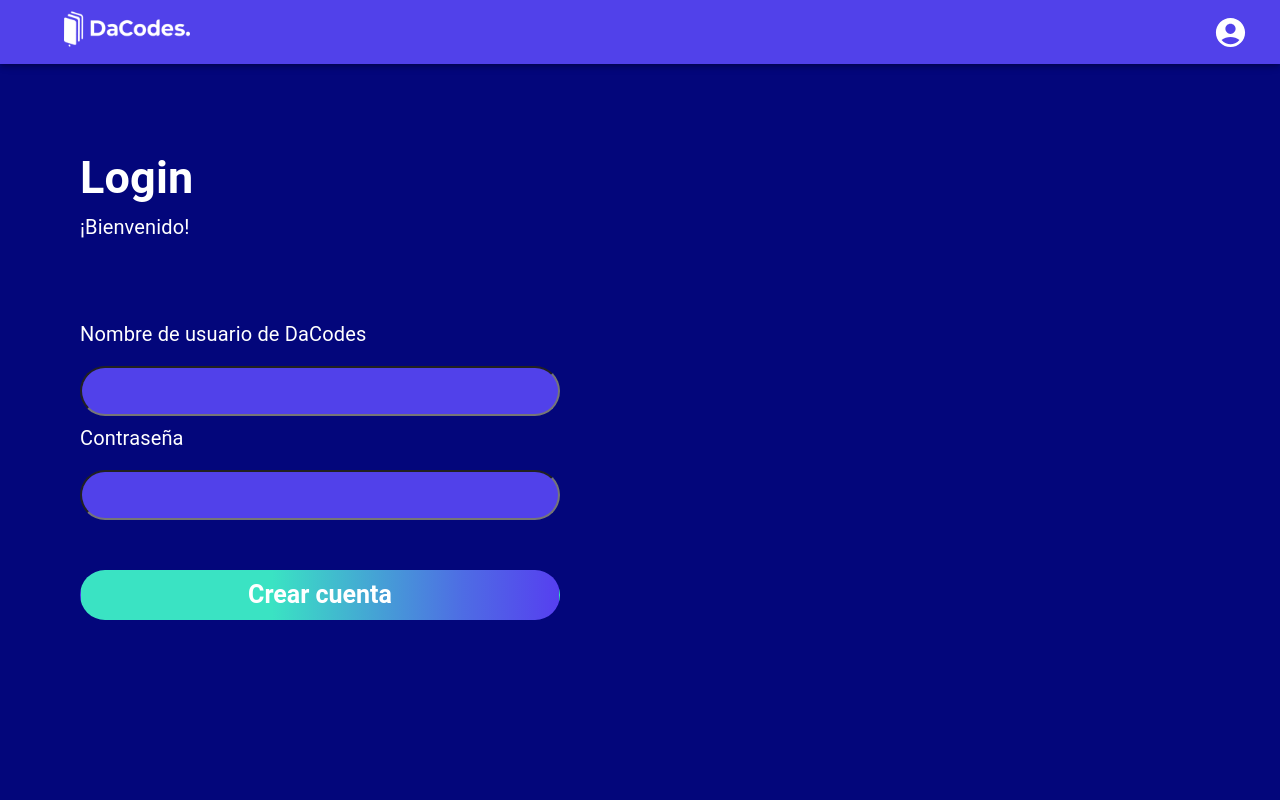
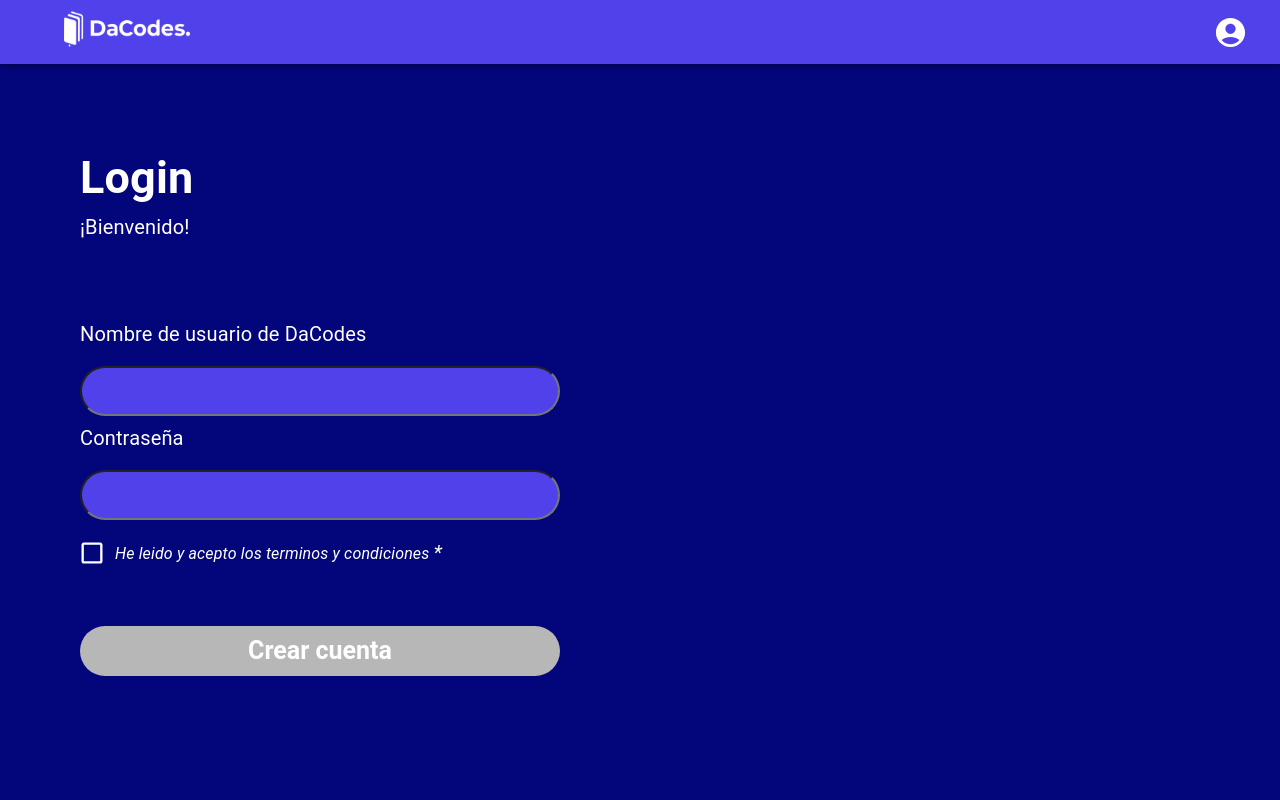
Before and after one commit to irvingLara91/react-ts-curso, a React (Vite) app: page / in a window 1280 px wide. Shown: the top 800 px of the page. Built offline with nearby package versions, Linux system fonts and the light colour scheme; no server answers.

Commit message:
Ajustes en el login  validando  el checkBox

```diff
--- a/src/components/Buttons/Button.css
+++ b/src/components/Buttons/Button.css
@@ -27,6 +27,7 @@
 
 
 
+
 .ButtonActive {
     color: #FFF;
     font-size: 25px;
@@ -48,6 +49,21 @@
 }
 
 
+.ButtonDisabled {
+    color: #FFF;
+    font-size: 25px;
+    font-style: normal;
+    font-weight: 600;
+    line-height: 0;
+    margin-top: 50px;
+    margin-bottom: 20px;
+    width: 100%;
+    height: 50px;
+    flex-shrink: 0;
+    border-radius: 200px;
+    background: rgb(183, 183, 183);
+}
+
 /* Tablets lager */
 @media only screen and (min-width: 801px) and (max-width: 821px) {
     .Button {
@@ -57,6 +73,11 @@
     }
 
     .ButtonActive {
+        text-overflow: ellipsis;
+        font-size: 18px;
+        height: 45px;
+    }
+    .ButtonDisabled {
         text-overflow: ellipsis;
         font-size: 18px;
         height: 45px;
@@ -71,6 +92,12 @@
         height: 45px;
     }
     .ButtonActive {
+        text-overflow: ellipsis;
+        font-size: 14px;
+        height: 45px;
+    }
+
+    .ButtonDisabled {
         text-overflow: ellipsis;
         font-size: 14px;
         height: 45px;
@@ -91,4 +118,10 @@
         font-size: 8px;
         height: 35px;
     }
+
+    .ButtonDisabled {
+        text-overflow: ellipsis;
+        font-size: 8px;
+        height: 35px;
+    }
 }
--- a/src/components/Buttons/Button.tsx
+++ b/src/components/Buttons/Button.tsx
@@ -4,15 +4,32 @@ interface ButtonI {
     name?:string
     placeholder?:string,
     clickHandler: (e:  React.MouseEvent<HTMLButtonElement>) => void;
-    selected?:string
+    selected?:string,
+    isDisable?:boolean,
+    require?:boolean
 }
 
 
-const Button = ({name,clickHandler,placeholder,selected=""}:ButtonI) => {
+const Button = ({name,clickHandler,placeholder,selected="",isDisable=false,require=false}:ButtonI) => {
+    return(
+        <>
+            {
+                require ?
+                    <button
+                    disabled={!isDisable}
+                className={!isDisable ?
+                'ButtonDisabled'
+                :
+                selected === name ?"ButtonActive" :'Button' } onClick={clickHandler} name={name}>{placeholder}</button>
+                :
+                <button className={selected === name ?"ButtonActive" :'Button' } onClick={clickHandler} name={name}>{placeholder}</button>
 
 
-    return(
-        <button className={selected === name ?"ButtonActive" :'Button'} onClick={clickHandler} name={name}>{placeholder}</button>
+            }
+        </>
+
+
+
     )
 }
 export default Button;
--- a/src/pages/Auth/Login/components/LoginForm.tsx
+++ b/src/pages/Auth/Login/components/LoginForm.tsx
@@ -1,8 +1,8 @@
 import Text from "../../../../components/Texts/Text.tsx";
 import Input from "../../../../components/Inputs/Input.tsx";
 import Button from "../../../../components/Buttons/Button.tsx";
-import {useEffect, useState} from "react";
-import {Grid} from "@mui/material";
+import  {useEffect, useState} from "react";
+import {Checkbox, FormControlLabel, Grid} from "@mui/material";
 import './LoginForm.css'
 import ApiApp from "../../../../lib/apiApp.tsx";
 
@@ -40,6 +40,16 @@ const textStyle = {
     lineHeight: '120%',
     marginTop: 10
 }
+
+const textCheckBoxStyle = {
+    color: '#FFF',
+    fontSize: '20px',
+    fontFamily: '',
+    fontStyle: ' italic',
+    fontWeight: ' 400',
+    lineHeight: '120%',
+    marginTop: 10
+}
 interface LoginFormI {
     save: (obj:object) => void;
 }
@@ -47,7 +57,7 @@ interface LoginFormI {
 const LoginForm = ({save}: LoginFormI) => {
     const [email, setEmail] = useState('')
     const [password, setPassword] = useState('')
-
+    const [check, setCheck] = useState(false)
     const [emailError, setEmailError] = useState(false)
     const [passwordError, setPasswordError] = useState(false)
     const [emailErrorMessage, setEmailErrorMessaga] = useState('')
@@ -114,6 +124,17 @@ const LoginForm = ({save}: LoginFormI) => {
        save(data_)
    }
 
+    const handleChange = (event:any) => {
+        if (event.target.checked) {
+            console.log('✅ Checkbox is checked');
+        } else {
+            console.log('⛔️ Checkbox is NOT checked');
+        }
+        setCheck(event.target.checked);
+    };
+
+
+
     return (
             <Grid container spacing={0}>
                 <Grid item xs={11} sm={8} md={5.5} lg={4.5} xl={4}
@@ -147,7 +168,24 @@ const LoginForm = ({save}: LoginFormI) => {
                            customStyles={passwordError ? styleInputError : styleInput}
                            name={"password"}
                            placeholder={"Contraseña"} setValue={setPassword} value={password}/>
+
+                    <div style={{display:'flex',flexDirection:'row',alignItems:'center'}}>
+                        <FormControlLabel required control={<Checkbox
+                            sx={{
+
+                                color:'#fff',
+                                '&.Mui-checked': {
+                                    color:'#5141EA',
+                                },
+                                '& .MuiSvgIcon-root': { fontSize: 28} }}
+                            checked={check} onChange={handleChange}
+                        />} style={textCheckBoxStyle} label="He leido y acepto los terminos y condiciones" />
+
+                    </div>
+
                     <Button name={'Login'} placeholder={'Crear cuenta'}
+                            isDisable={check}
+                            require={true}
                             clickHandler={submit}/>
                 </Grid>
             </Grid>
```
